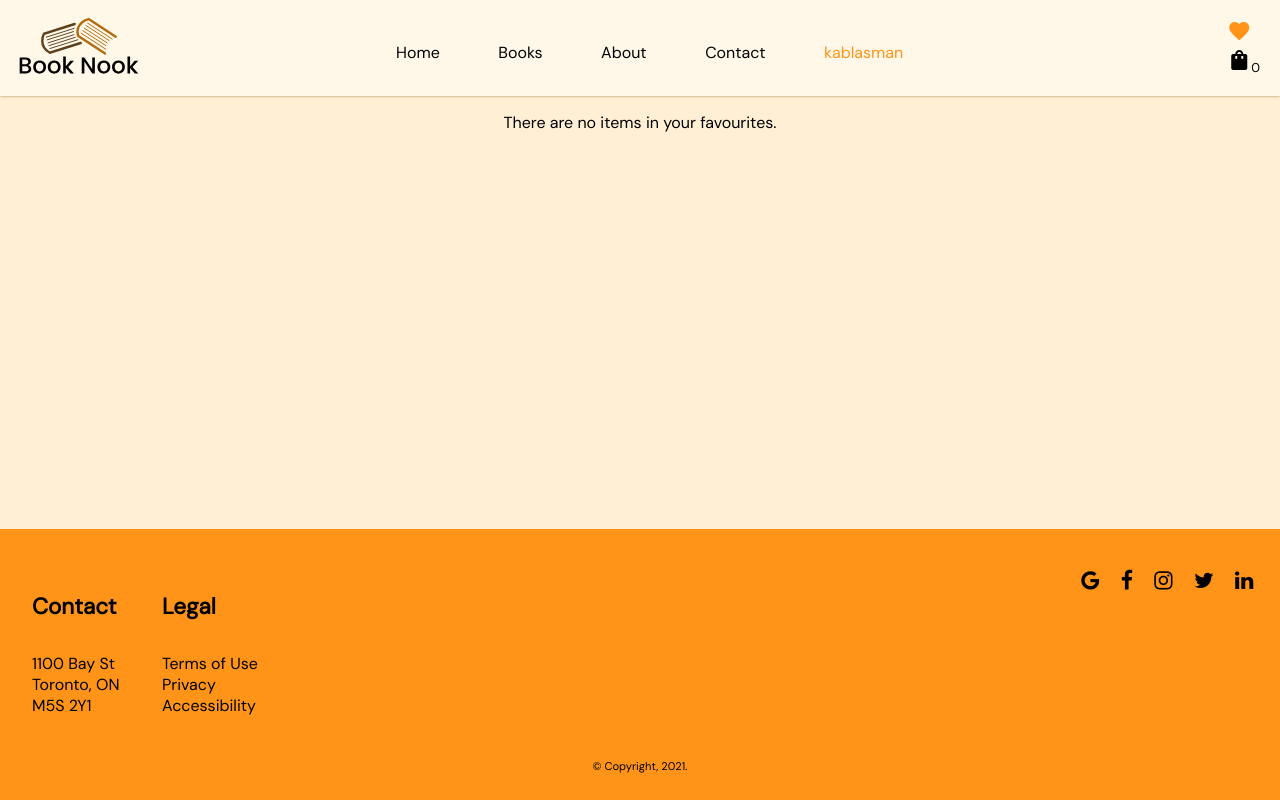
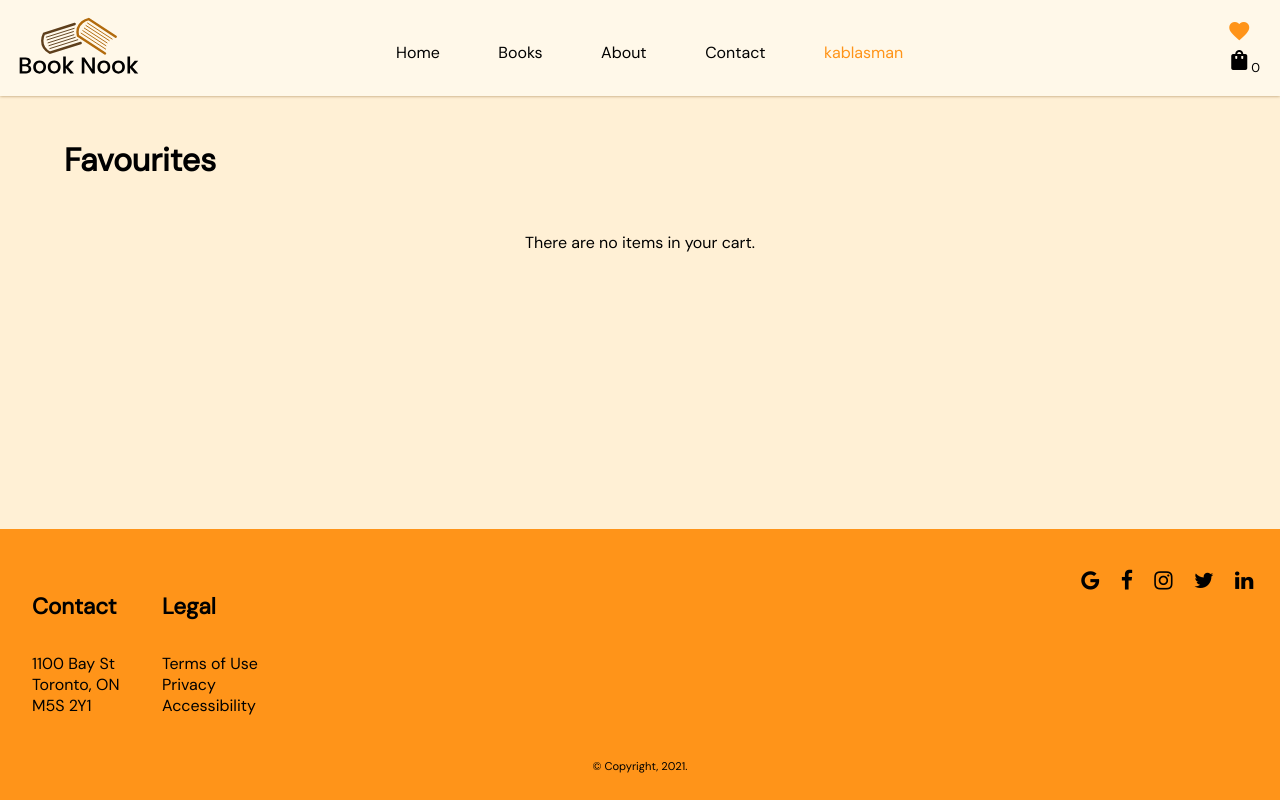
Before and after one commit to kablasman/ecomm-react-project, a React app: page /FavPage in a window 1280 px wide. Built offline with nearby package versions, Linux system fonts and the light colour scheme.

Commit message:
setting up structure for fav page

```diff
--- a/src/pages/FavPage.js
+++ b/src/pages/FavPage.js
@@ -11,16 +11,17 @@ const FavPage = () => {
     const updateCart = cartPage.map((product) => <CartContents key={product.bookTitle} data={product} />)
 
     return (
-    <section>
+    <article className="layout-cart">
         <Header />
         <div className="cart-page">
+            <h1 className="shopping-cart-h1">Favourites</h1>
             {/* if products in cart are equal to 0 then update with statement */}
-            {updateCart.length > 0 ? updateCart: 'There are no items in your favourites.'}
+            {updateCart.length > 0 ? updateCart: 'There are no items in your cart.'}
         </div>
         <div className="footer-cart">
             <Footer />
         </div>
-    </section>
+    </article>
     )
 }
 
```
